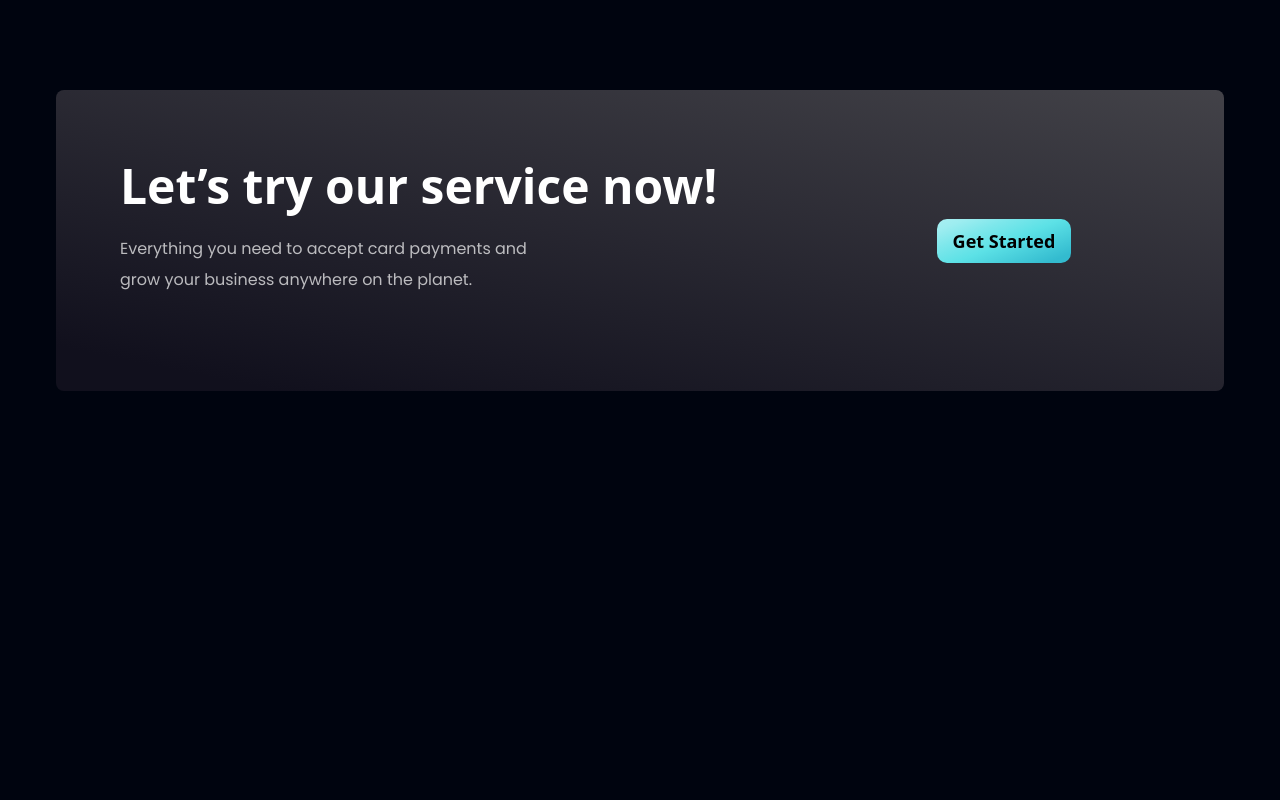
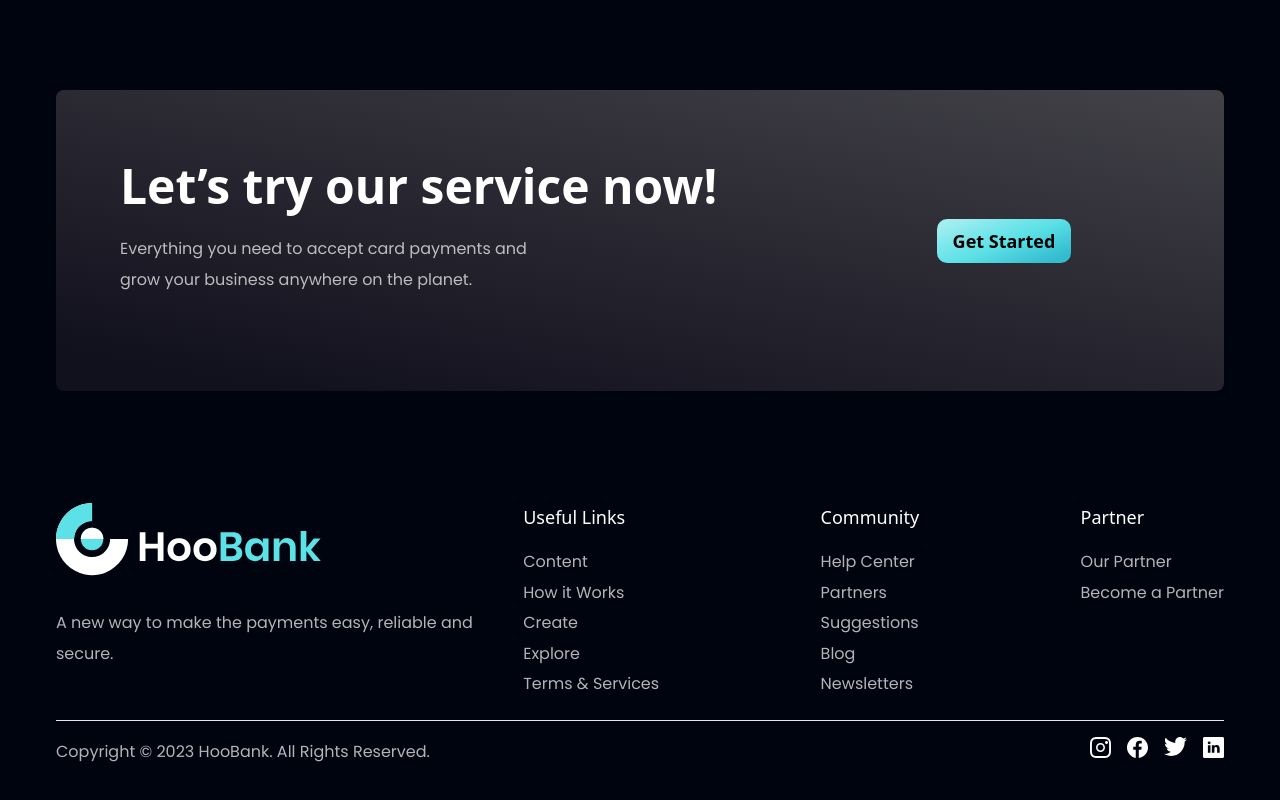
Before and after one commit to Paul1-7/hoobank-landing, a React (Vite) app: page / in a window 1280 px wide. Shown: the part 3363-4163 px from the top of the page. Before the commit the page ends 3770 px from the top, so only its background shows below. Built offline with nearby package versions, Linux system fonts and the light colour scheme.

Commit message:
add footer section

```diff
--- a/src/App.jsx
+++ b/src/App.jsx
@@ -1,4 +1,4 @@
-import { Billing, Business, CTA, Clients, CreditCard, Feedback, Hero, Stats } from './components';
+import { Billing, Business, CTA, Clients, CreditCard, Feedback, Footer, Hero, Stats } from './components';
 
 function App() {
   return (
@@ -14,6 +14,7 @@ function App() {
         <Clients />
         <CTA />
       </div>
+      <Footer />
     </div>
   );
 }
--- a/src/components/CTA.jsx
+++ b/src/components/CTA.jsx
@@ -2,7 +2,7 @@ import Button from './Button';
 
 const CTA = () => {
   return (
-    <section className="bg-g sm:flex bg-black-gradient-2 rounded-lg p-10 md:p-16">
+    <section className="bg-g sm:flex bg-black-gradient-2 rounded-lg p-10 md:p-16 mb-[7rem]">
       <div className="flex flex-col gap-4 flex-[70%] text-white">
         <h2 className="text-5xl text-center sm:text-left font-semibold leading-[4rem]">Let’s try our service now!</h2>
         <p className="paragraph text-center sm:text-left pb-8 sm:w-[60%]">
--- /dev/null
+++ b/src/components/Footer.jsx
@@ -0,0 +1,37 @@
+import React from 'react';
+import { logo } from '~/assets/imgs';
+import { footerLinks, socialsMedia } from '~/constants';
+import FooterLinks from './FooterLinks';
+
+const Footer = () => {
+  return (
+    <footer>
+      <section className="sm:flex  mb-5">
+        <div className="flex-[40%]">
+          <img src={logo} alt="logo of hoobank" className="mb-8" />
+          <p className="paragraph pb-4">A new way to make the payments easy, reliable and secure.</p>
+        </div>
+        <div className="flex-[60%] flex flex-wrap gap-8  sm:justify-between">
+          {footerLinks.map((footerLink) => (
+            <FooterLinks data={footerLink} key={footerLink.id} />
+          ))}
+        </div>
+      </section>
+      <hr />
+      <section className="paragraph flex flex-col-reverse ss:flex-row ss:justify-between py-4">
+        <p className="text-center">Copyright © {new Date().getFullYear()} HooBank. All Rights Reserved.</p>
+        <ul className="flex gap-4 justify-center pb-4">
+          {socialsMedia.map(({ id, icon, link }) => (
+            <li key={id}>
+              <a href={link}>
+                <img src={icon} alt="icon of media social" />
+              </a>
+            </li>
+          ))}
+        </ul>
+      </section>
+    </footer>
+  );
+};
+
+export default Footer;
--- /dev/null
+++ b/src/components/FooterLinks.jsx
@@ -0,0 +1,25 @@
+import PropTypes from 'prop-types';
+
+const FooterLinks = ({ data }) => {
+  const { title, links } = data;
+  return (
+    <div>
+      <h5 className="text-white text-lg pb-4 font-medium">{title}</h5>
+      <ul className="paragraph">
+        {links.map(({ link, name }) => (
+          <li key={name}>
+            <a href={link} className="hover:text-white">
+              {name}
+            </a>
+          </li>
+        ))}
+      </ul>
+    </div>
+  );
+};
+
+FooterLinks.propTypes = {
+  data: PropTypes.object,
+};
+
+export default FooterLinks;
--- a/src/components/index.js
+++ b/src/components/index.js
@@ -8,6 +8,8 @@ export { default as CardStats } from './CardStats';
 export { default as Clients } from './Clients';
 export { default as CreditCard } from './CreditCard';
 export { default as Feedback } from './Feedback';
+export { default as Footer } from './Footer';
+export { default as FooterLinks } from './FooterLinks';
 export { default as GetStarted } from './GetStarted';
 export { default as Hero } from './Hero';
 export { default as Stats } from './Stats';
--- a/src/constants/index.js
+++ b/src/constants/index.js
@@ -100,6 +100,7 @@ export const stats = [
 export const footerLinks = [
   {
     title: 'Useful Links',
+    id: 'link-useful',
     links: [
       {
         name: 'Content',
@@ -125,6 +126,7 @@ export const footerLinks = [
   },
   {
     title: 'Community',
+    id: 'link-community',
     links: [
       {
         name: 'Help Center',
@@ -150,6 +152,7 @@ export const footerLinks = [
   },
   {
     title: 'Partner',
+    id: 'link-partner',
     links: [
       {
         name: 'Our Partner',
@@ -163,7 +166,7 @@ export const footerLinks = [
   },
 ];
 
-export const socialMedia = [
+export const socialsMedia = [
   {
     id: 'social-media-1',
     icon: instagram,
```
